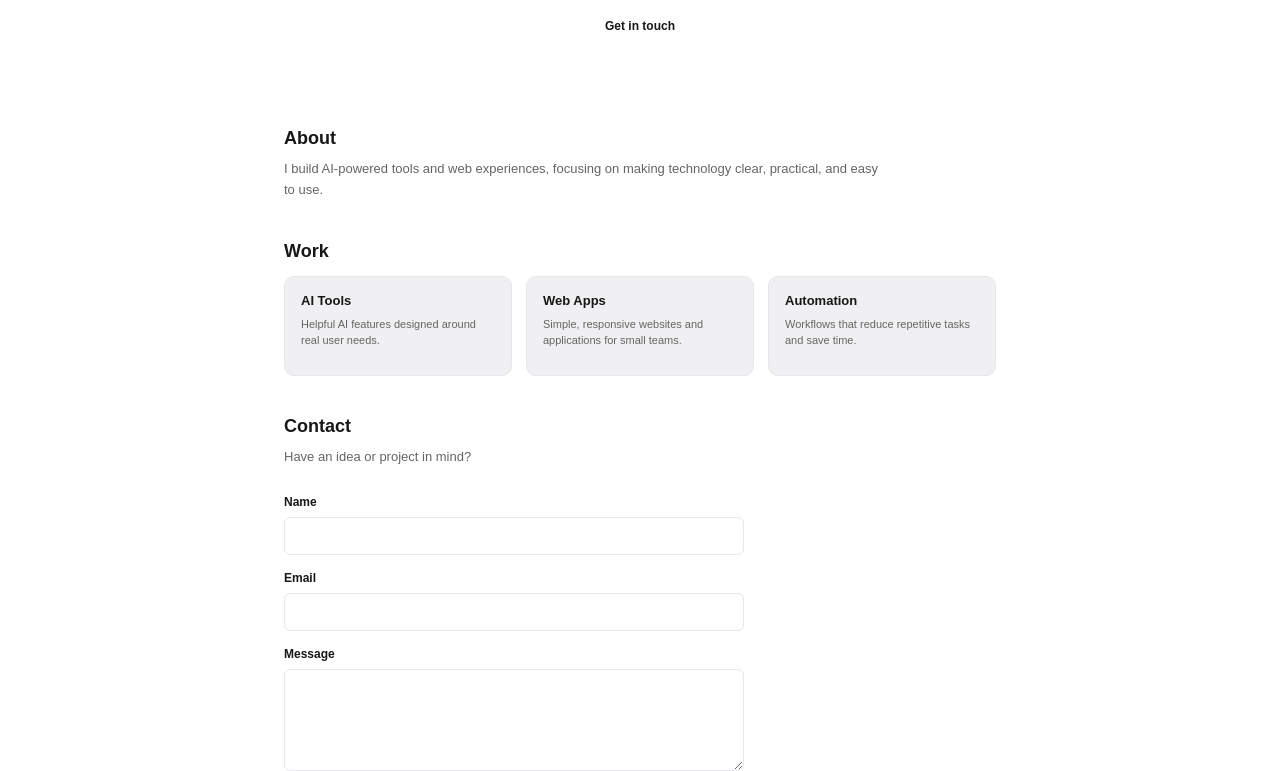
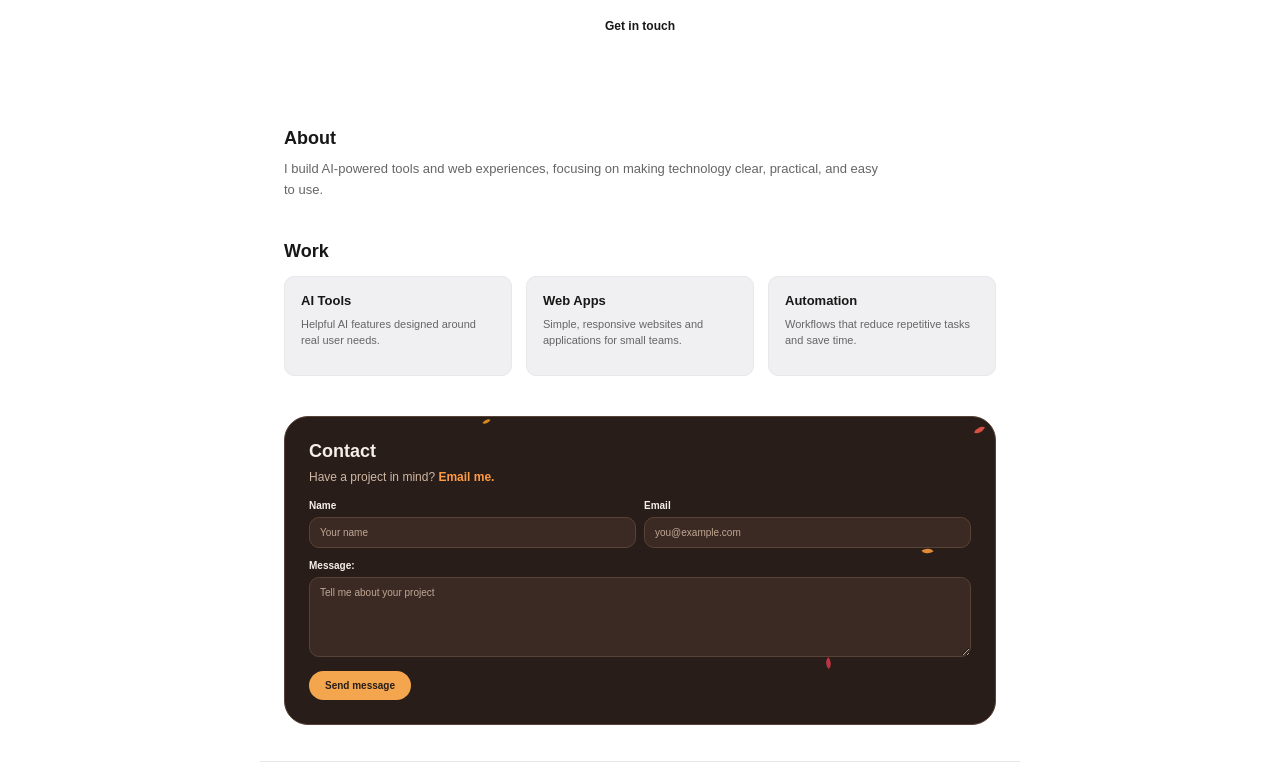
Before and after one commit to c20245492palada-beep/AlexanderPalada, an Astro site: page / in a window 1280 px wide. Shown: the part 218-989 px from the top of the page. Built offline with nearby package versions, Linux system fonts and the light colour scheme; Astro itself is replaced by a stand-in of ours.

Commit message:
Style contact form to match reference
Co-authored-by: Copilot <223556219+Copilot@users.noreply.github.com>

```diff
--- a/src/pages/index.astro
+++ b/src/pages/index.astro
@@ -64,41 +64,55 @@ const projects = [
       </section>
 
       <section class="content-section contact" id="contact">
+        <div class="contact-card">
           <h2>Contact</h2>
-        <p>Have an idea or project in mind?</p>
+          <p class="contact-intro">
+            Have a project in mind?{" "}
+            <a href="mailto:hello@example.com">Email me.</a>
+          </p>
           <form class="contact-form" id="contact-form">
+            <div class="contact-field">
               <label for="contact-name">Name</label>
               <input
                 id="contact-name"
                 name="name"
                 type="text"
                 autocomplete="name"
+                placeholder="Your name"
                 required
               />
+            </div>
 
+            <div class="contact-field">
               <label for="contact-email">Email</label>
               <input
                 id="contact-email"
                 name="email"
                 type="email"
                 autocomplete="email"
+                placeholder="you@example.com"
                 required
               />
+            </div>
 
-          <label for="contact-message">Message</label>
+            <div class="contact-field contact-field-message">
+              <label for="contact-message">Message:</label>
               <textarea
                 id="contact-message"
                 name="message"
-            rows="5"
+                rows="4"
+                placeholder="Tell me about your project"
                 required
               ></textarea>
+            </div>
 
             <button type="submit">Send message</button>
-          <p class="contact-note">
-            This opens your email app with the message addressed to
-            {" "}<a href="mailto:hello@example.com">hello@example.com</a>.
-          </p>
           </form>
+          <span class="contact-leaf leaf-one" aria-hidden="true"></span>
+          <span class="contact-leaf leaf-two" aria-hidden="true"></span>
+          <span class="contact-leaf leaf-three" aria-hidden="true"></span>
+          <span class="contact-leaf leaf-four" aria-hidden="true"></span>
+        </div>
       </section>
     </main>
 
@@ -274,31 +288,77 @@ const projects = [
     padding-bottom: 36px;
   }
 
+  .contact-card {
+    position: relative;
+    overflow: hidden;
+    padding: 24px;
+    border: 1px solid #594236;
+    border-radius: 24px;
+    background: #281d18;
+    color: #f6eee8;
+  }
+
+  .contact-card > :not(.contact-leaf) {
+    position: relative;
+    z-index: 1;
+  }
+
+  .contact-card h2 {
+    margin: 0 0 8px;
+  }
+
+  .contact .contact-intro {
+    margin: 0 0 16px;
+    color: #cfb7a4;
+    font-size: 12px;
+  }
+
+  .contact-intro a {
+    color: #ff9b45;
+    font-weight: 700;
+    text-decoration: none;
+  }
+
   .contact-form {
     display: grid;
-    max-width: 460px;
-    gap: 8px;
-    margin-top: 20px;
+    grid-template-columns: repeat(2, minmax(0, 1fr));
+    gap: 12px 8px;
   }
 
-  .contact-form label {
-    margin-top: 8px;
-    font-size: 12px;
+  .contact-field {
+    display: grid;
+    min-width: 0;
+    gap: 6px;
+  }
+
+  .contact-field-message {
+    grid-column: 1 / -1;
+  }
+
+  .contact-field label {
+    font-size: 10px;
     font-weight: 600;
   }
 
   .contact-form input,
   .contact-form textarea {
     width: 100%;
-    padding: 10px 12px;
-    border: 1px solid var(--border);
-    border-radius: 6px;
-    background: var(--page);
-    color: var(--text);
+    padding: 9px 10px;
+    border: 1px solid #594236;
+    border-radius: 10px;
+    background: #3a2a23;
+    color: #f6eee8;
     font: inherit;
+    font-size: 10px;
+  }
+
+  .contact-form input::placeholder,
+  .contact-form textarea::placeholder {
+    color: #c1a894;
   }
 
   .contact-form textarea {
+    min-height: 80px;
     resize: vertical;
   }
 
@@ -311,23 +371,55 @@ const projects = [
 
   .contact-form button {
     justify-self: start;
-    margin-top: 8px;
-    padding: 10px 14px;
+    margin-top: 2px;
+    padding: 9px 16px;
     border: 0;
-    border-radius: 6px;
-    background: var(--text);
-    color: var(--page);
+    border-radius: 999px;
+    background: #f3a64e;
+    color: #281d18;
     font: inherit;
-    font-size: 12px;
+    font-size: 10px;
     font-weight: 600;
     cursor: pointer;
   }
 
-  .contact-form .contact-note {
-    margin: 4px 0 0;
-    color: var(--muted);
-    font-size: 11px;
-    line-height: 1.5;
+  .contact-leaf {
+    position: absolute;
+    z-index: 0;
+    width: 7px;
+    height: 10px;
+    border-radius: 100% 0 100% 0;
+    pointer-events: none;
+  }
+
+  .leaf-one {
+    top: 8px;
+    right: 12px;
+    background: #d85143;
+    transform: rotate(30deg);
+  }
+
+  .leaf-two {
+    top: 42%;
+    right: 9%;
+    background: #e28a35;
+    transform: rotate(60deg);
+  }
+
+  .leaf-three {
+    right: 23%;
+    bottom: 18%;
+    background: #bd3445;
+    transform: rotate(-35deg);
+  }
+
+  .leaf-four {
+    top: 1px;
+    left: 28%;
+    width: 5px;
+    height: 7px;
+    background: #d88a21;
+    transform: rotate(35deg);
   }
 
   footer {
@@ -367,6 +459,24 @@ const projects = [
     .hero {
       min-height: 230px;
       padding-top: 60px;
+    }
+
+    .contact {
+      margin-inline: -18px;
+    }
+
+    .contact-card {
+      padding: 20px;
+    }
+  }
+
+  @media (max-width: 420px) {
+    .contact-form {
+      grid-template-columns: 1fr;
+    }
+
+    .contact-field-message {
+      grid-column: auto;
     }
   }
   .site-header {
```
Lines whose indentation alone changed are shown as unchanged.
